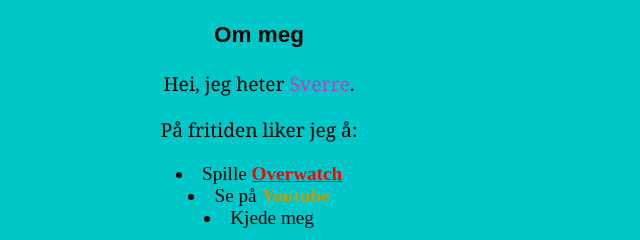
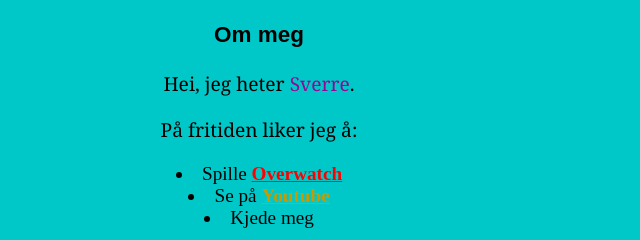
Before and after one commit to Sverreabo/sverres, a plain HTML site: page index.html in a window 1280 px wide. Shown: the part 284-524 px from the top of the page, 381-1021 px from the left. Drawn offline with Linux system fonts and the light colour scheme.

Commit message:
Update style.css

```diff
--- a/style.css
+++ b/style.css
@@ -41,7 +41,7 @@ a:hover {
 }
 
 span {
-	color:rgb(200, 55, 200)
+	color:rgb(150, 5, 150)
 }
 p {
 	font-family: georgia, 'times new roman', serif;
```
